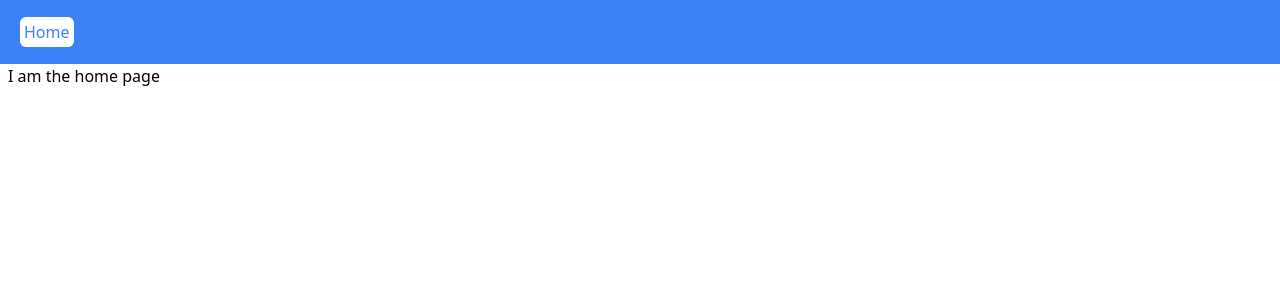
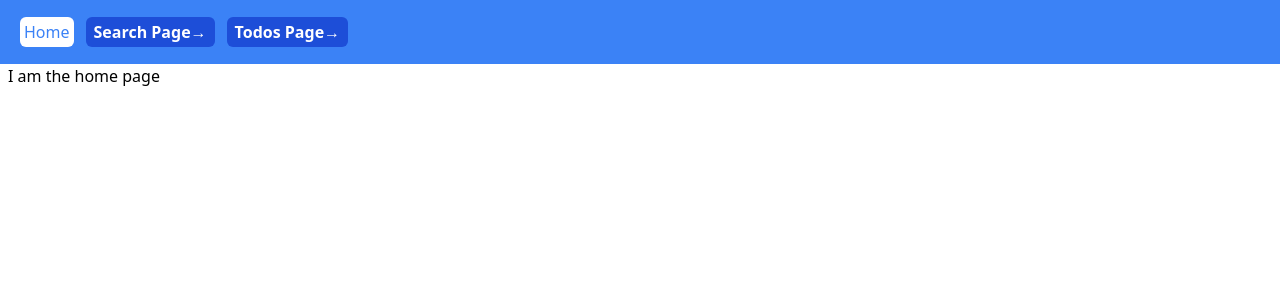
Before and after one commit to cannibalhulk/sample-nextjs-13-fullstack-todo-app, a Next.js app: page / in a window 1280 px wide. Shown: the top 300 px of the page. Built offline with nearby package versions, Linux system fonts and the light colour scheme.

Commit message:
added 2 links for search and todos

```diff
--- a/app/Header.tsx
+++ b/app/Header.tsx
@@ -4,6 +4,8 @@ function Header(){
   return (
     <header className='p-5 bg-blue-500'>
         <Link href="/" className='px-1 py-1 bg-white text-blue-500 rounded-md'>Home</Link>
+        <Link href='/search' className='ml-3 px-2 py-1 bg-blue-700 text-white font-bold hover:underline rounded-md' >Search Page→</Link>
+        <Link href='/todos' className='ml-3 px-2 py-1 bg-blue-700 text-white font-bold hover:underline rounded-md' >Todos Page→</Link>
     </header>
   )
 }
```
